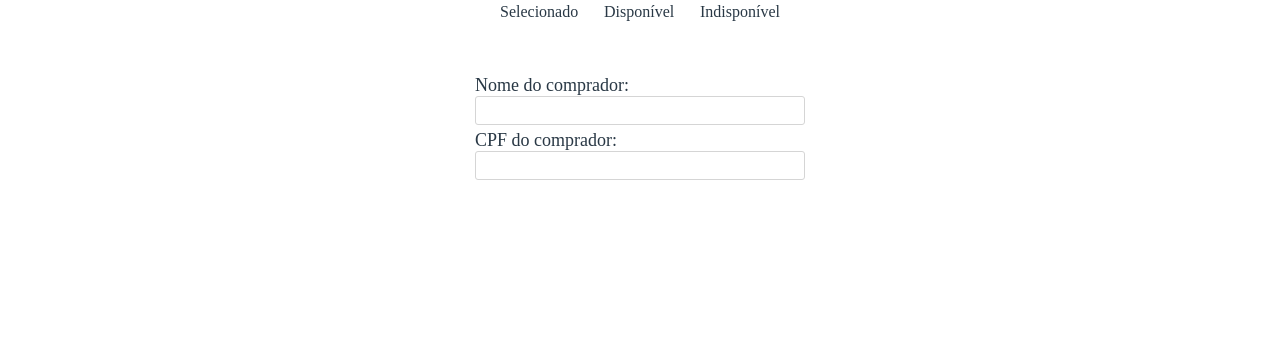
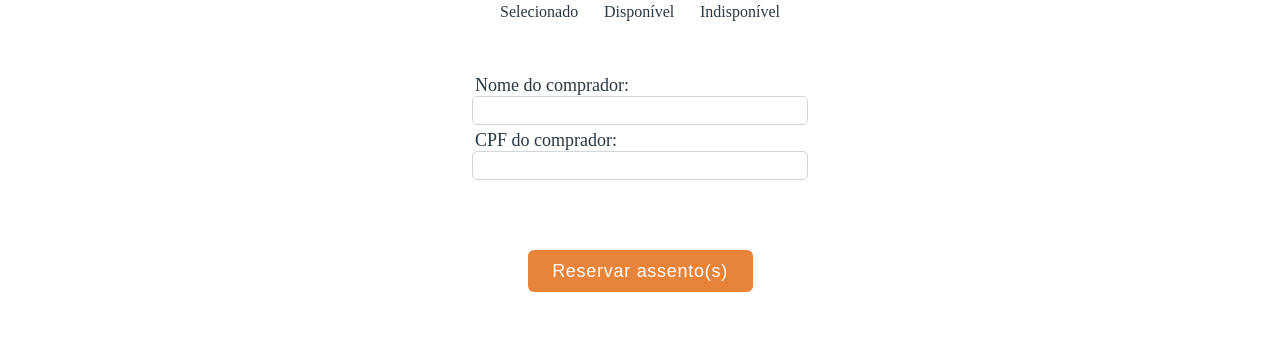
Before and after one commit to MathRMM/T7-Projeto9-CineFlex, a React (Create React App) app: page /assentos/1 in a window 1280 px wide. Shown: the part 210-552 px from the top of the page. Built offline with nearby package versions, Linux system fonts and the light colour scheme; no server answers.

Commit message:
post dataClient

```diff
--- a/src/components/App.js
+++ b/src/components/App.js
@@ -5,12 +5,13 @@ import axios from 'axios'
 import Home from "./Home/Home"
 import Session from "./Session/Session"
 import Seats from "./Seats/Seats"
+import Ticket  from "./Ticket/Ticket"
 
 export default function App() {
     const [movies, setMovies] = useState([])
-    const [idFilme, setIdFilmes] = useState([])
-    const [session, setSession] = useState([])
-    const [seats, setsSeat] = useState([])
+    const [dataClient, setDataClient] = useState([])
+    const [selectSeat, setSelectSeat] = useState([])
+    /* const [session , setSession] = useState([]) */
     const [reload, setReload] = useState(false)
 
     useEffect(() => {
@@ -18,6 +19,8 @@ export default function App() {
         axios.get('https://mock-api.driven.com.br/api/v7/cineflex/movies')
             .then((e) => setMovies(e.data))
     }, [reload])
+
+    console.log(selectSeat)
 
     return (
         <BrowserRouter>
@@ -27,7 +30,11 @@ export default function App() {
             <Routes>
                 <Route path="/" element={<Home movies={movies}/>} />
                 <Route path="/sessoes/:idFilme" element={<Session/>} />
-                <Route path="/assentos/:idSessao" element={<Seats />} />
+                <Route path="/assentos/:idSessao" element={<Seats
+                setDataClient={setDataClient}
+                setSelectSeat ={setSelectSeat}
+                />} />
+                <Route path="/sucesso" element={<Ticket dataClient={dataClient} selectSeat={selectSeat}/>} />
             </Routes>
         </BrowserRouter>
     )
--- a/src/components/Seats/Seats.js
+++ b/src/components/Seats/Seats.js
@@ -1,11 +1,12 @@
 import { useState, useEffect } from 'react'
-import { useParams, Link } from 'react-router-dom'
+import { useParams, useNavigate } from 'react-router-dom'
 import axios from 'axios'
 
 import Bolinha from './Bolinha'
+import upData from '../upData'
 import './seats.css'
 
-export default function Seats() {
+export default function Seats({setDataClient, setSelectSeat}) {
 
     const { idSessao } = useParams()
     const [session, setSession] = useState([])
@@ -13,6 +14,11 @@ export default function Seats() {
     const [seats, setsSeats] = useState([])
     const [days, setDays] = useState([])
     const [select, setSelect] = useState([])
+    const [name, setName] = useState('')
+    const [cpf, setCPF] = useState('')
+    const [send, setSend] = useState(false)
+
+    let navigate = useNavigate('')
 
     useEffect(() => {
         axios.get(`https://mock-api.driven.com.br/api/v7/cineflex/showtimes/${idSessao}/seats`)
@@ -23,8 +29,26 @@ export default function Seats() {
                 setDays(res.data.day)
             })
 
-    }, [])
-    console.log(select)
+    }, [send])
+    console.log(session)
+
+    function handleForm(e){
+        e.preventDefault()
+        let body = {
+            movie: movie.title,
+            date: days.date,
+            seats: select,
+            hour: session.name
+        }
+
+        setSelectSeat(body)
+        upData({select, name, cpf , setSend , setDataClient})
+
+    }
+
+    if(send) {
+        navigate("/sucesso")
+    }
 
     return (
         <div className="seats centerPage">
@@ -36,7 +60,6 @@ export default function Seats() {
                     isAvailable={seat.isAvailable}
                     select={select}
                     setSelect={setSelect}>{seat.name}</Bolinha>)}
-
             </ul>
             <div className='subtitle'>
                 <div>
@@ -53,15 +76,21 @@ export default function Seats() {
                 </div>
             </div>
 
-            <form>
+            <form onSubmit={handleForm}>
                 <label>Nome do comprador:</label>
-                <input type="text" id="fname" name="fname" />
+                <input type="text"
+                    id="name"
+                    name="name"
+                    value={name}
+                    onChange={e => setName(e.target.value)} />
                 <label>CPF do comprador:</label>
                 <input type="text" name="cpf"
-                    pattern="\d{3}\.\d{3}\.\d{3}-\d{2}"
-                    />
+                    value={cpf}
+                    onChange={e => setCPF(e.target.value)}
+                    maxLength="11"
+                />
+                <button type='submit'>Reservar assento(s)</button>
             </form>
-
             <div className='footer centerAling'>
                 <div className='poster centerAling'><img src={movie.posterURL} /></div>
                 <h1><p>{movie.title}</p>
--- a/src/components/Seats/seats.css
+++ b/src/components/Seats/seats.css
@@ -1,4 +1,4 @@
-.seats ul{
+.seats ul {
     width: 360px;
     height: min-content;
     display: flex;
@@ -6,36 +6,58 @@
     flex-wrap: wrap;
 }
 
-.seats span{
+.seats span {
     margin-left: 6px;
 }
 
-.seats .subtitle{
+.seats .subtitle {
     width: 280px;
     display: flex;
     justify-content: space-between;
 }
-.seats .subtitle div{
+
+.seats .subtitle div {
     display: flex;
     flex-direction: column;
     align-items: center;
 }
 
-.seats form{
+.seats form {
     width: 330px;
     display: flex;
     flex-direction: column;
+    align-items: center;
     margin: 50px 0px;
 
     font-size: 18px;
     line-height: 21px;
 }
-.seats label{
+
+.seats label {
+    width: 100%;
     margin-top: 5px;
 }
 
-.seats input{
+.seats input {
+    width: 100%;
     height: 25px;
     border: 1px solid #D5D5D5;
-    border-radius: 3px;
+    border-radius: 5px;
 }
+
+
+.seats button {
+    width: 225px;
+    height: 42px;
+    font-size: 18px;
+    display: flex;
+    align-items: center;
+    justify-content: center;
+    background: #E8833A;
+    border: none;
+    border-radius: 6px;
+    margin-top: 70px;
+
+    letter-spacing: 0.04em;
+    color: #FFFFFF;
+}
--- a/src/components/Session/Session.js
+++ b/src/components/Session/Session.js
@@ -4,7 +4,7 @@ import axios from 'axios'
 
 import './session.css'
 
-export default function Session({ setSession }) {
+export default function Session() {
 
     const { idFilme } = useParams()
     const [movie, setMovie] = useState([])
@@ -17,7 +17,6 @@ export default function Session({ setSession }) {
                 setDays(res.data.days)
             })
     }, [])
-    /* console.log(movie) */
 
     function RenderSession({weekday, date, showTimes }) {
 
--- /dev/null
+++ b/src/components/Ticket/Ticket.js
@@ -0,0 +1,10 @@
+
+
+export default function Ticket ({dataClient}){
+    console.log(dataClient)
+    return (
+        <div className="ticket centerPage">
+            <p>{dataClient.name}</p>
+        </div>
+    )
+}
--- /dev/null
+++ b/src/components/upData.js
@@ -0,0 +1,16 @@
+import { useState, useEffect } from 'react'
+import axios from 'axios'
+
+export default function upData({select , name, cpf , setSend ,setDataClient}){
+    const dataClient = {
+        ids: select.map((seat => seat.id)),
+        name: name,
+        cpf: cpf}
+
+    const requisicao = axios.post("https://mock-api.driven.com.br/api/v7/cineflex/seats/book-many", dataClient)
+    .then(()=>
+    setDataClient(dataClient),
+    setSend(true)
+    );
+        console.log (dataClient)
+}
```
